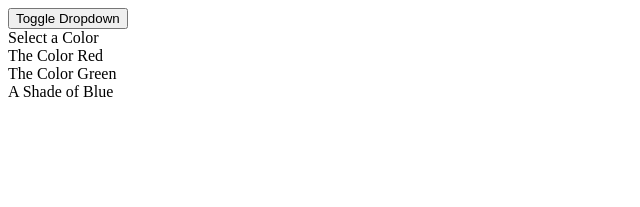
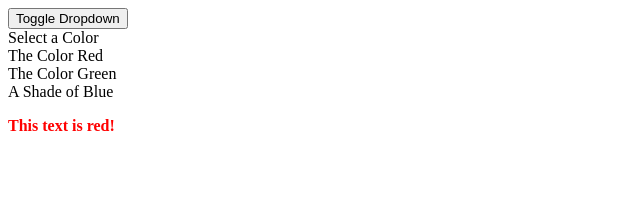
Before and after one commit to LuanQBarbosa/react-widget-project, a React (Create React App) app: page / in a window 1280 px wide. Shown: the top 207 px of the page, without its empty margins (0-640 px from the left). Built offline with nearby package versions, Linux system fonts and the light colour scheme; the HTML template or start-up script is replaced by a standard one.

Commit message:
Dropdown component message

```diff
--- a/src/components/Dropdown.js
+++ b/src/components/Dropdown.js
@@ -42,6 +42,7 @@ const Dropdown = ({ options, selected, onSelectedChange }) => {
                     </div>
                 </div>
             </div>
+            <p style={{color: selected.value, fontWeight: 'bold'}}>This text is {selected.value}!</p>
         </div>
     );
 }
```
